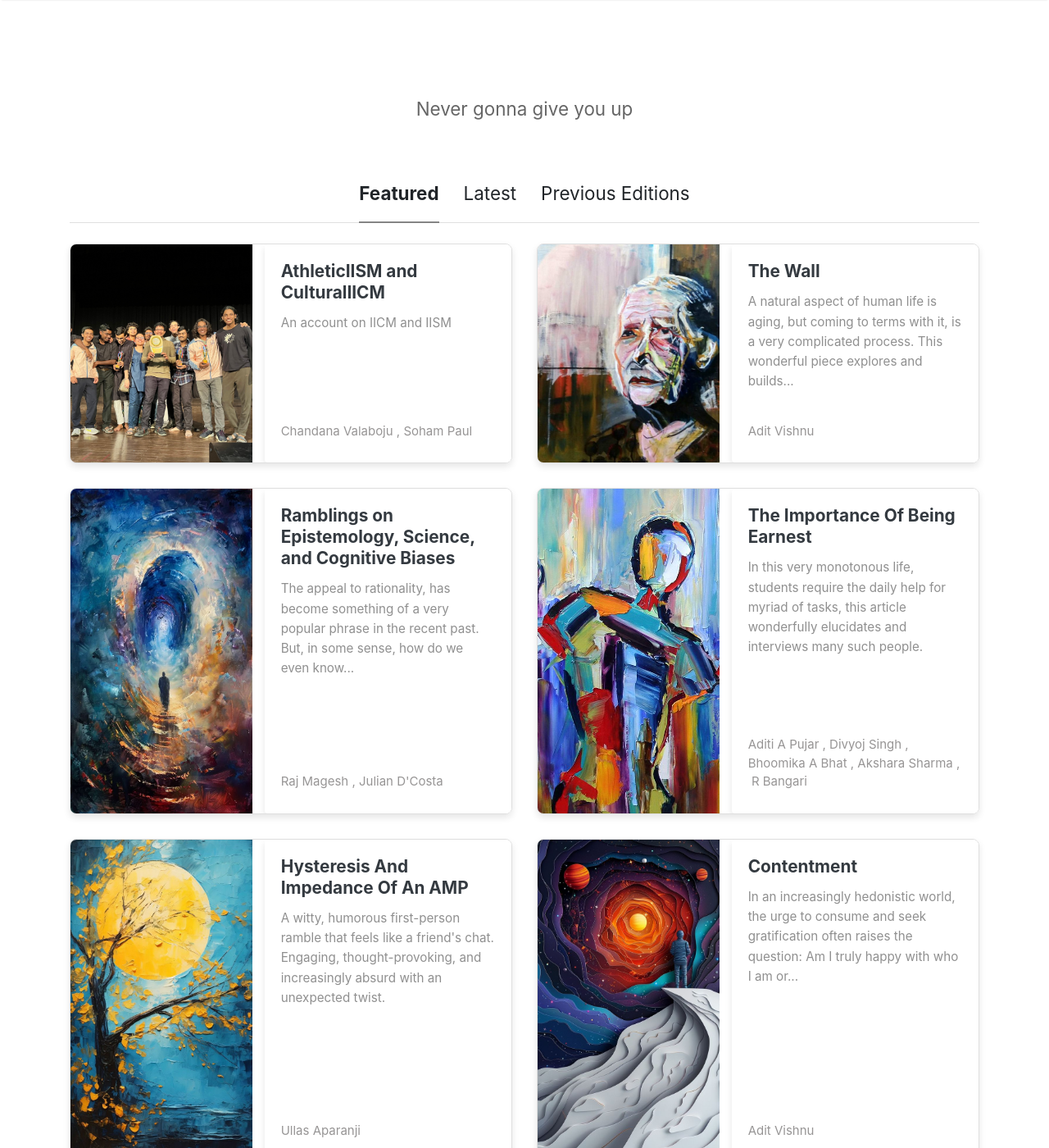
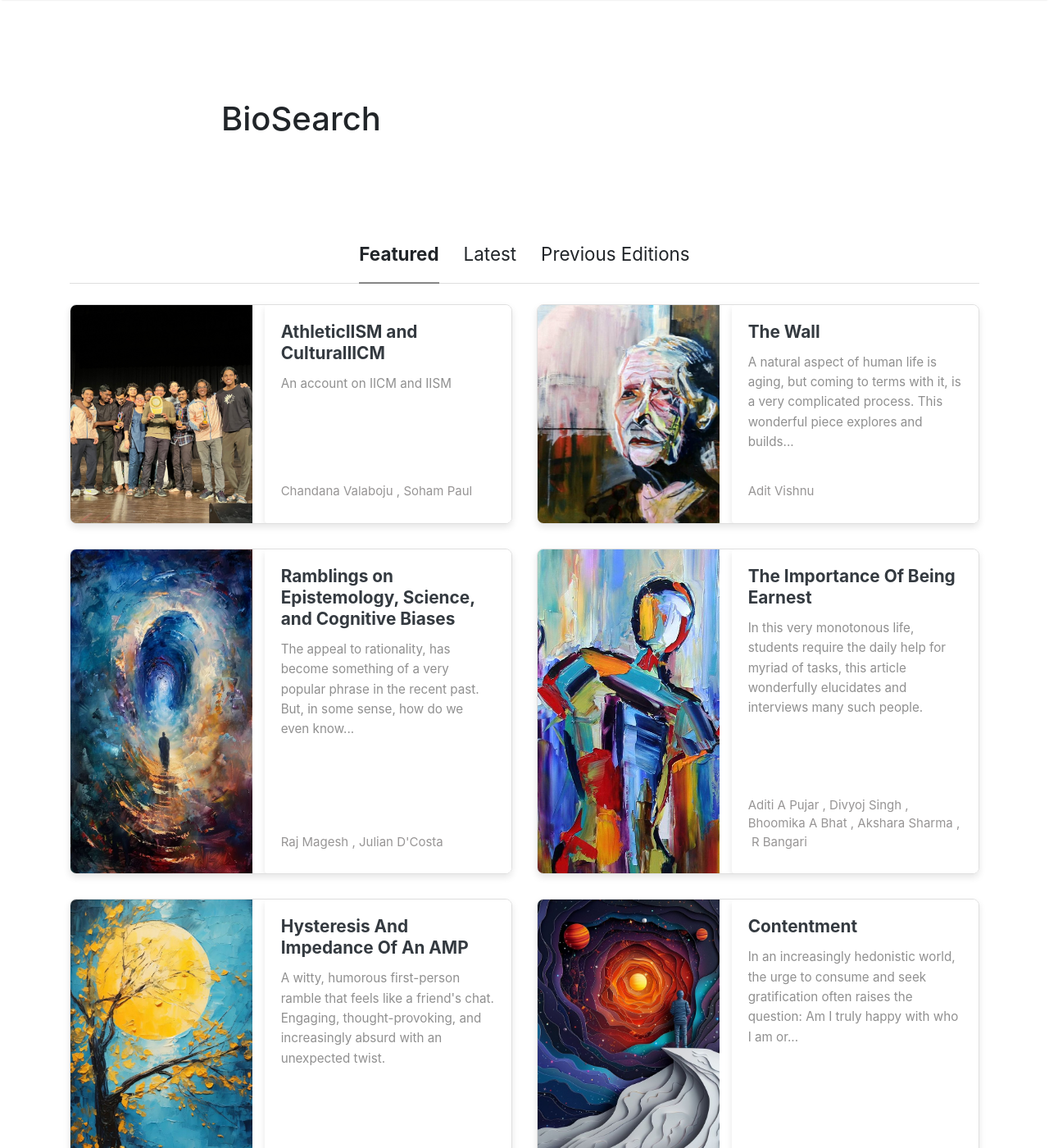
Before and after one commit to iGEM-IISc-2025/GenBank-Improvised, a Jekyll site: the page built from index.html, in a window 1280 px wide and 1400 px high. Shown: the whole window at 82% size. Built offline with Jekyll 4.4.1, drawn with Linux system fonts in a browser that asks for light colours; nearby versions of some CDN libraries; the list of posts is cut into pages by our own code.

Commit message:
minor css changes test

```diff
--- a/assets/css/screen.css
+++ b/assets/css/screen.css
@@ -1140,6 +1140,41 @@
     max-width: 1500px; /* Limit width for better readability */
 }
 
+.biorxiv-search-container * {
+    box-sizing: border-box;
+}
+
+.biorxiv-search-container {
+    max-width: 900px;
+    margin: 0 auto;
+    padding: 2em;
+    padding-top: 0;
+    font-family: "Poppins", -apple-system, BlinkMacSystemFont, "Segoe UI",
+        Roboto, Helvetica, Arial, sans-serif;
+    background-color: transparent;
+    color: var(--text-color);
+    line-height: 1.6;
+}
+
+.biorxiv-search-container header {
+    text-align: center;
+    margin-bottom: 2em;
+    padding-bottom: 1.5em;
+    border-bottom: 1px solid var(--border-color);
+}
+
+.biorxiv-search-container h1 {
+    font-weight: 600;
+    color: var(--primary-color);
+    margin-bottom: 0.25em;
+}
+
+.biorxiv-search-container header p {
+    font-size: 1.1em;
+    color: var(--secondary-text-color);
+}
+
+
 /* Optional: Add space above the Featured and Latest section */
 .featured-posts {
     margin-top: 40px; /* Add extra space above the section */
--- a/index.html
+++ b/index.html
@@ -13,9 +13,9 @@
     <!-- <h1>About Us</h1> -->
     <!-- <p class="lead">{{ site.description }}</p> -->
 </div>
-<p class="intro-text">
-    Never gonna give you up
-</p>
+<h1 class="biorxiv-search-container">
+    BioSearch
+</h1>
 <!-- Featured and Latest Toggle -->
 <section class="featured-posts">
     <div class="section-title">
```
